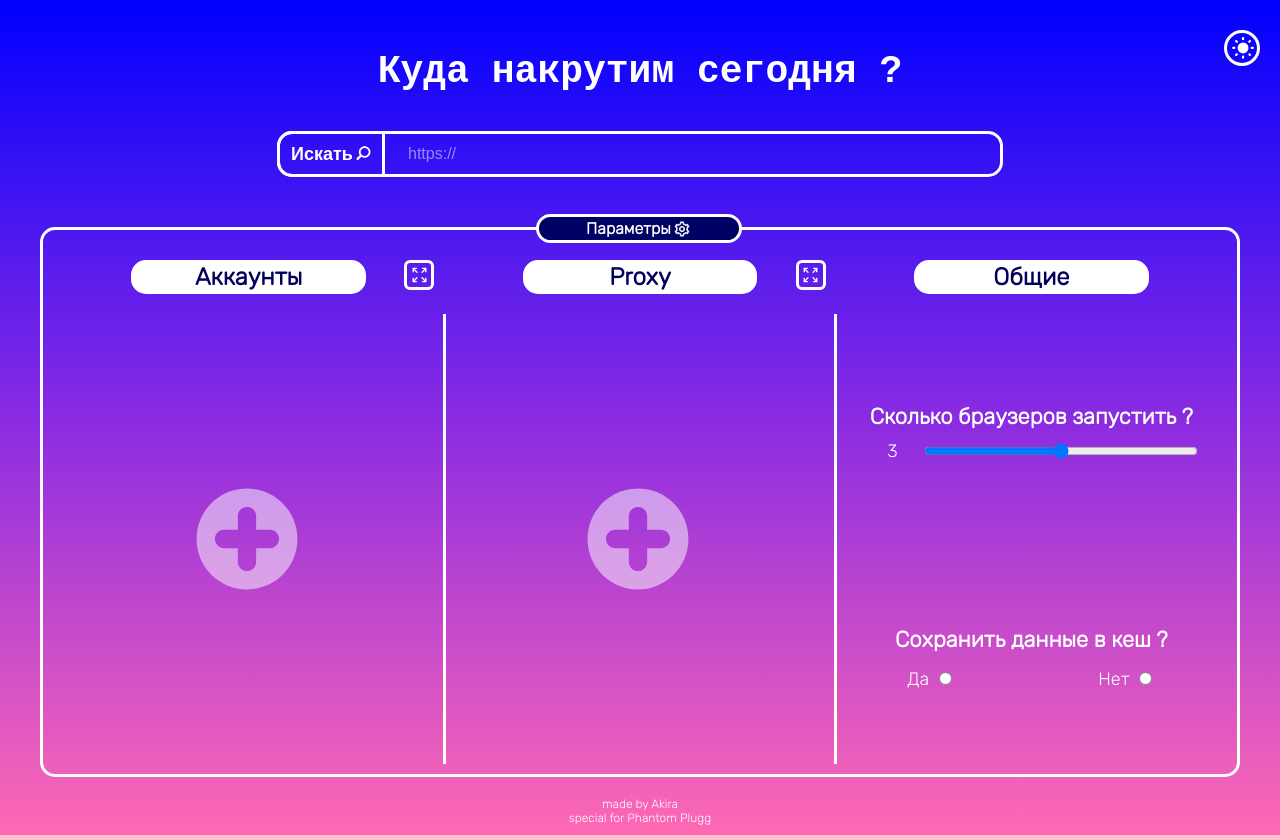
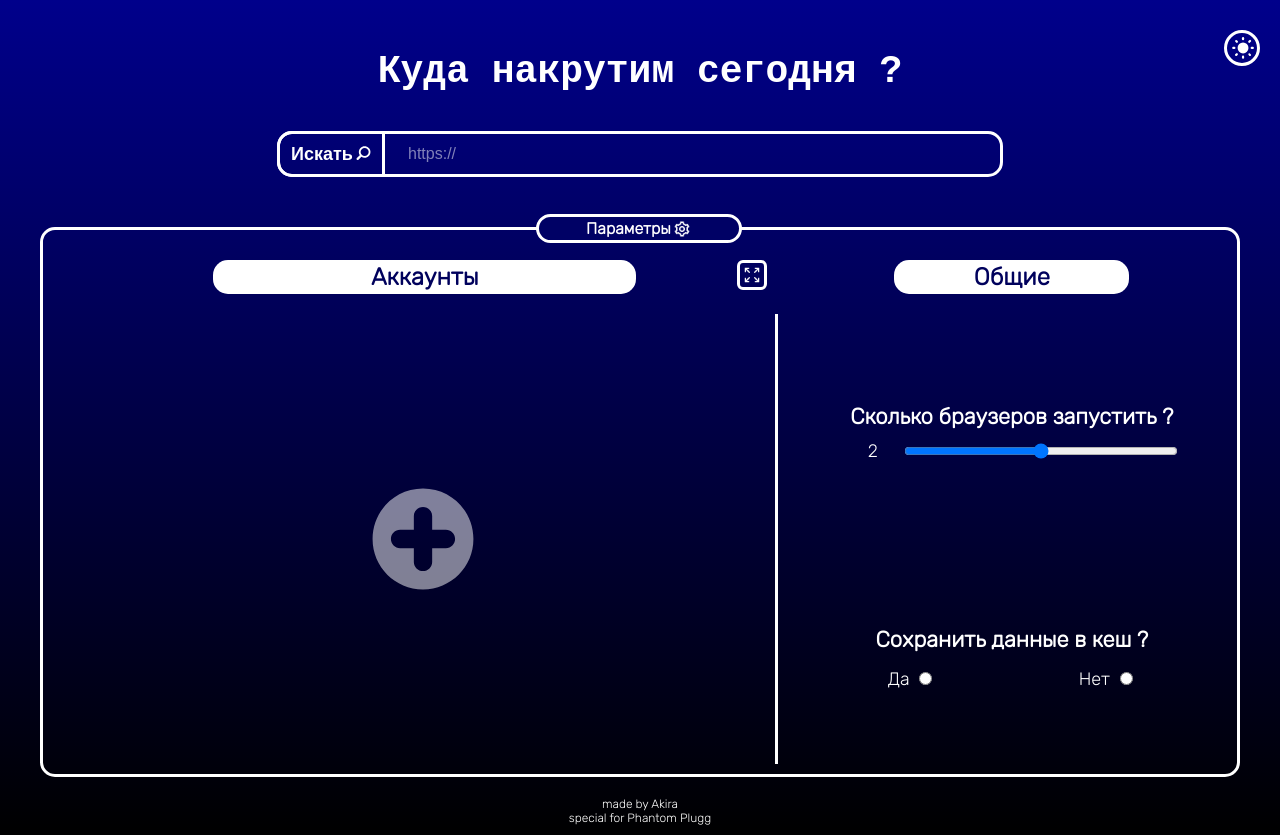
Before and after one commit to antonkhomenko/videoViewer, a website: page ui/index.html in a window 1280 px wide. Both pictures are taken after a click on the element 1242 px from the left and 48 px from the top of the page. Drawn offline with nearby package versions, Linux system fonts and the light colour scheme; no server answers.

Commit message:
style change

```diff
--- a/ui/index.html
+++ b/ui/index.html
@@ -5,7 +5,7 @@
     <title>videoViewer</title>
     <link rel="stylesheet" href="style/style.css">
 </head>
-<body>
+<body class="">
 <div id="changeThemeBtn">
     <svg viewBox="0 1 23 23">
         <path d="M20.21,15.32A8.56,8.56,0,1,1,11.29,3.5a.5.5,0,0,1,.51.28.49.49,0,0,1-.09.57A6.46,6.46,0,0,0,9.8,9a6.57,6.57,0,0,0,9.71,5.72.52.52,0,0,1,.58.07A.52.52,0,0,1,20.21,15.32Z"/>
@@ -84,7 +84,7 @@
                         <form action="#" class="browserForm">
                             <span>Сколько браузеров запустить ?</span>
                             <span id="browserCount"></span>
-                            <input type="range" min="1" max="5" id="browserRange">
+                            <input type="range" min="1" max="3" id="browserRange">
                         </form>
                         <form action="#" class="cashForm">
                             <span>Сохранить данные в кеш ?</span>
--- a/ui/scripts/script.js
+++ b/ui/scripts/script.js
@@ -43,15 +43,15 @@ theme.button.addEventListener('click', () => {
     theme.headerSettingsContainers.forEach(item => item.classList.toggle('settingsContainerBdark'));
      theme.accountItemTitle().forEach(item => item.classList.toggle('accountItemDarkMode'));
      theme.accountItemsInput().forEach(item => item.classList.toggle('accountItemDarkMode'));
-     theme.submitSettingsBtn.classList.toggle('submitSettingsBtnDarkTheme');
+     //theme.submitSettingsBtn.classList.toggle('submitSettingsBtnDarkTheme');
+     document.body.classList.toggle('darkTheme');
     if(!theme.currentTheme().includes('darkTheme')) {
-        document.body.classList.add('darkTheme');
+
         theme.icons()[0].style.display = "block";
         theme.icons()[1].style.display = "none";
         // theme.accountItemTitle().forEach(item => item.classList.add('accountItemDarkMode'));
         // theme.accountItemsInput().forEach(item => item.classList.add('accountItemDarkMode'));
     } else {
-        document.body.classList.remove('darkTheme');
         theme.icons()[0].style.display = "none";
         theme.icons()[1].style.display = "block";
         // theme.accountItemTitle().forEach(item => item.classList.remove('accountItemDarkMode'));
--- a/ui/style/style.css
+++ b/ui/style/style.css
@@ -152,7 +152,7 @@ body {
     position: relative;
     display: flex;
     align-items: center;
-    justify-content: center;
+    justify-content: space-around;
     padding: 30px 10px 10px 10px;
     box-sizing: border-box;
 }
@@ -234,7 +234,7 @@ body {
 /*container in Settings */
 
 .settingsAccountsContainer {
-    width: 33.333%;
+    width: 60%;
     height: 100%;
     display: flex;
     flex-direction: column;
@@ -253,6 +253,7 @@ body {
     align-items: center;
     position: relative;
     transition: .5s;
+    display: none;
 }
 
 .settingsCommonContainer {
```
